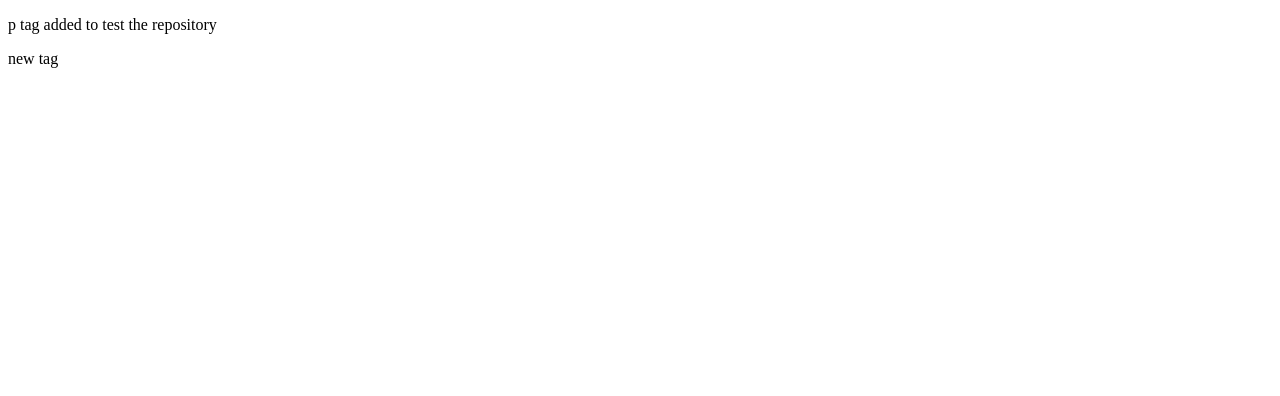
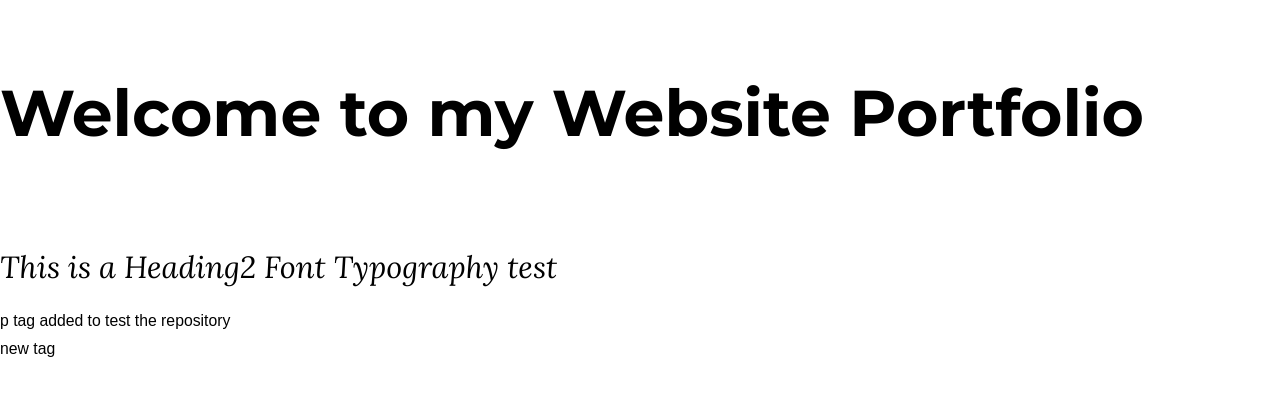
Before and after one commit to nadgobxe/Web_Development_Assignment, a plain HTML site: page index.html in a window 1280 px wide. Drawn offline with Linux system fonts and the light colour scheme; a web font is replaced by a local one.

Commit message:
1. created index.html and style.css 2. added google fonts to the css file 3. generated a typo with the help of fontjoy (font pairing generator)

```diff
--- a/index.html
+++ b/index.html
@@ -4,9 +4,12 @@
     <meta charset="UTF-8">
     <meta http-equiv="X-UA-Compatible" content="IE=edge">
     <meta name="viewport" content="width=device-width, initial-scale=1.0">
+    <link rel="stylesheet" href="style.css">
     <title>Document</title>
 </head>
 <body>
+    <h1>Welcome to my Website Portfolio</h1>
+    <h2>This is a Heading2 Font Typography test</h2>
     <p>p tag added to test the repository</p>
     <p>new tag</p>
 </body>
--- /dev/null
+++ b/style.css
@@ -0,0 +1,38 @@
+/* h1 Montserrat, h2-h6 Lora and p Hind Madurai */
+@import url('https://fonts.googleapis.com/css2?family=Hind+Madurai:wght@300&family=Lora:ital@1&family=Montserrat:wght@700&display=swap');
+
+/* normalize */
+
+* {
+    margin: 0;
+    padding: 0;
+}
+
+body {
+    font-family: 'Hind Madurai', sans-serif;
+    font-weight: 300;
+    font-size: 14px;
+}
+
+h1 {
+    font-family: 'Montserrat', sans-serif;
+    font-size: 4.625em;
+    font-weight: 700;
+    line-height: 3.5em;
+}
+
+h2, h3, h4, h5, h6 {
+    font-family: 'Lora', serif;
+    font-weight: 400;
+    font-style: italic;
+}
+
+h2 {
+    font-size: 2.1875em;
+    line-height: 2.625em;
+}
+
+p {
+    font-size: 1.125em;
+    line-height: 1.75em;
+}
```
Also changed, not shown: reference/fontjoy_font_pairing_gen.PNG (added).
